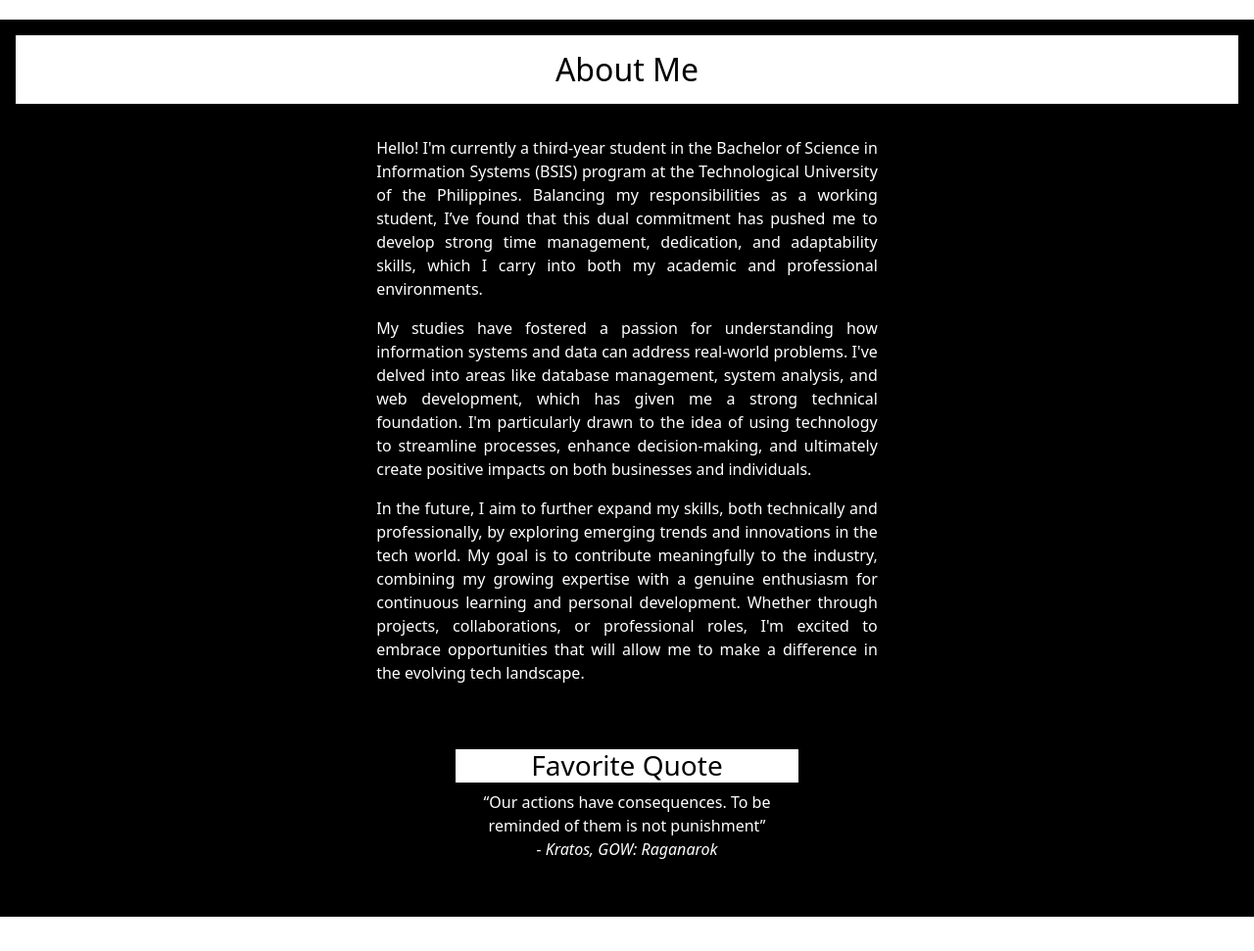
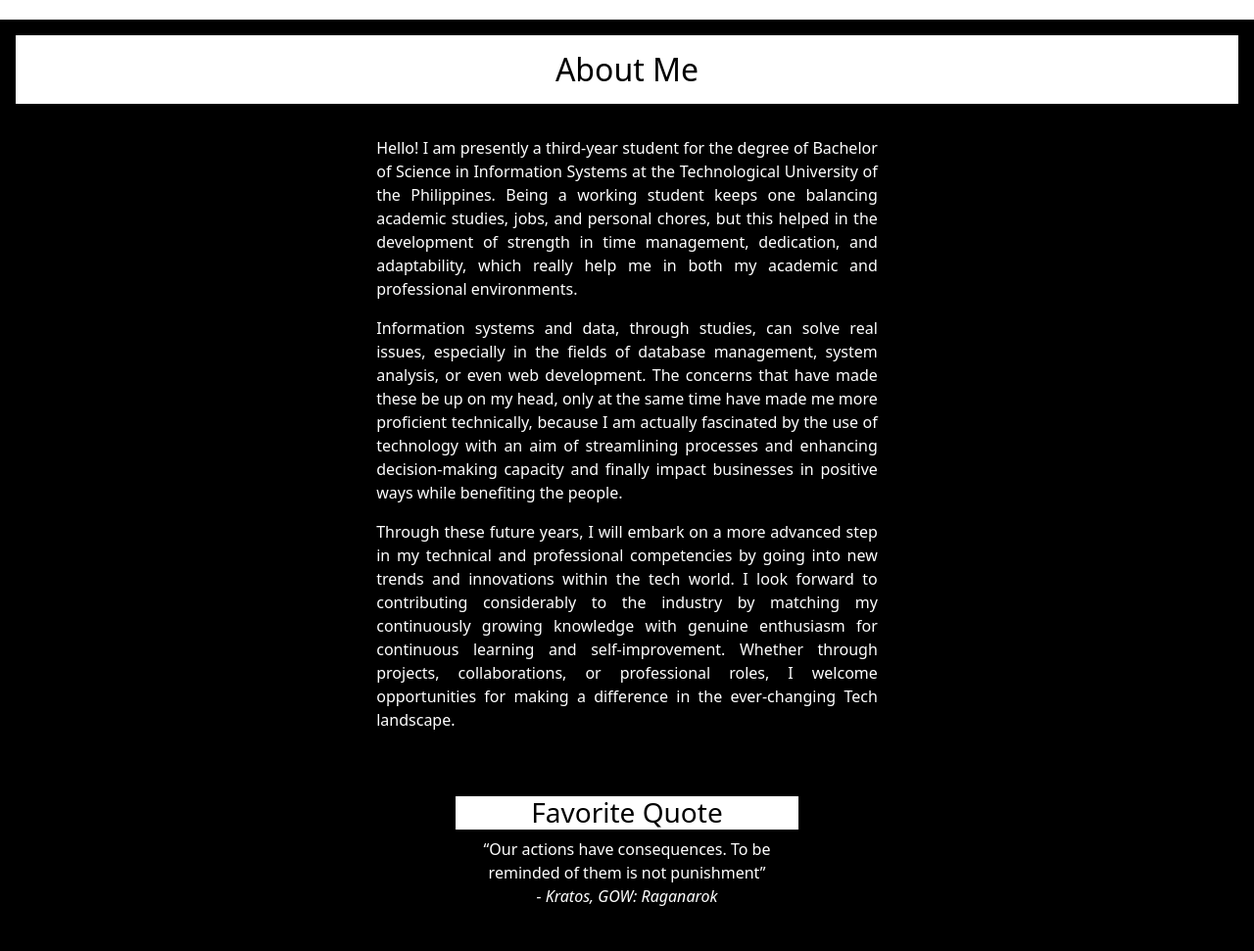
Before and after one commit to Armasss/BLOGSITE_ARMAs, a plain HTML site: page index.html in a window 1280 px wide. Shown: the part 840-1811 px from the top of the page at 98% size. Drawn offline with nearby package versions, Linux system fonts and the light colour scheme.

Commit message:
update paragraph

```diff
--- a/index.html
+++ b/index.html
@@ -54,9 +54,9 @@
         <h2 class="text-black bg-white text-center py-3">About Me</h2>
         <div class="about-me-content">
         <div class="background-paragraph">
-            <p>Hello! I'm currently a third-year student in the Bachelor of Science in Information Systems (BSIS) program at the Technological University of the Philippines. Balancing my responsibilities as a working student, I’ve found that this dual commitment has pushed me to develop strong time management, dedication, and adaptability skills, which I carry into both my academic and professional environments.</p>
-            <p>My studies have fostered a passion for understanding how information systems and data can address real-world problems. I've delved into areas like database management, system analysis, and web development, which has given me a strong technical foundation. I'm particularly drawn to the idea of using technology to streamline processes, enhance decision-making, and ultimately create positive impacts on both businesses and individuals.</p>
-            <p>In the future, I aim to further expand my skills, both technically and professionally, by exploring emerging trends and innovations in the tech world. My goal is to contribute meaningfully to the industry, combining my growing expertise with a genuine enthusiasm for continuous learning and personal development. Whether through projects, collaborations, or professional roles, I'm excited to embrace opportunities that will allow me to make a difference in the evolving tech landscape.</p>
+            <p>Hello! I am presently a third-year student for the degree of Bachelor of Science in Information Systems at the Technological University of the Philippines. Being a working student keeps one balancing academic studies, jobs, and personal chores, but this helped in the development of strength in time management, dedication, and adaptability, which really help me in both my academic and professional environments.</p>
+            <p>Information systems and data, through studies, can solve real issues, especially in the fields of database management, system analysis, or even web development. The concerns that have made these be up on my head, only at the same time have made me more proficient technically, because I am actually fascinated by the use of technology with an aim of streamlining processes and enhancing decision-making capacity and finally impact businesses in positive ways while benefiting the people.</p>
+            <p>Through these future years, I will embark on a more advanced step in my technical and professional competencies by going into new trends and innovations within the tech world. I look forward to contributing considerably to the industry by matching my continuously growing knowledge with genuine enthusiasm for continuous learning and self-improvement. Whether through projects, collaborations, or professional roles, I welcome opportunities for making a difference in the ever-changing Tech landscape.</p>
         </div>
         <div class="background-details">
             <h3 class="text-black bg-white text-center ">Favorite Quote</h3>
@@ -206,7 +206,7 @@
           <p>I wake up every morning and listen to music on Spotify, discovering new tracks, and discovering artists every day. One thing that really gets me excited is when a song says it for me-be it from some popular band, an up-and-coming indie group or otherwise. The variety of genres and types of music makes the library stay fresh and interesting. It has become somewhat of a necessity in my daily routine-whether at work, relaxing, or at just the right moment. It was a wonderful experience to hear different emotions, experiences, and concepts through sound.</p>
           <h3>Guitar</h3>
           <p>I would say that I always had a connection to music, which brought me to the activity of learning to play the guitar. These have always been an interest I had, and so after saving up some money, I could finally buy my own instrument. I needed this because I wanted to be able to recreate songs that I love so much. An avid music lover, it's quite rewarding being able to play those iconic guitar riffs and melodies.</p>
-          <p>I wake up every morning and listen to music on Spotify, discovering new tracks, and discovering artists every day. One thing that really gets me excited is when a song says it for me-be it from some popular band, an up-and-coming indie group or otherwise. The variety of genres and types of music makes the library stay fresh and interesting. It has become somewhat of a necessity in my daily routine-whether at work, relaxing, or at just the right moment. It was a wonderful experience to hear different emotions, experiences, and concepts through sound.</p>
+          <p>Every time I go to play my guitar, I feel I'm getting closer to really understanding the music that inspires me. Not just playing the notes but trying to capture the essence of the songs and make them mine. Whether it is recording my favorite songs or doing experiments of mine, the guitar stands for a creative expression of my passion for music. It is also really enjoyable because every minute benefits me; I keep on extending my skills and grasp new techniques. Playing the guitar has become a satisfying part of my routine and opens the floodgates to the world of music.</p>
         </div>
         <div class="hob-img-container">
           <img class="hobbies-img" src="ASSETS/GUITAR.jpg" alt="gaming_pic">
```
